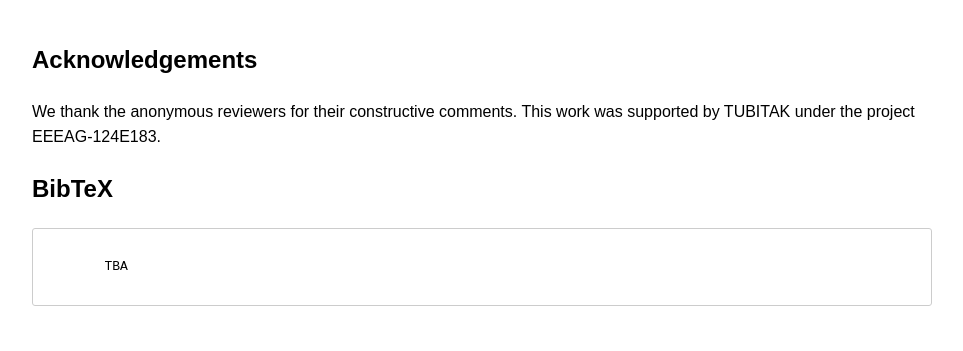
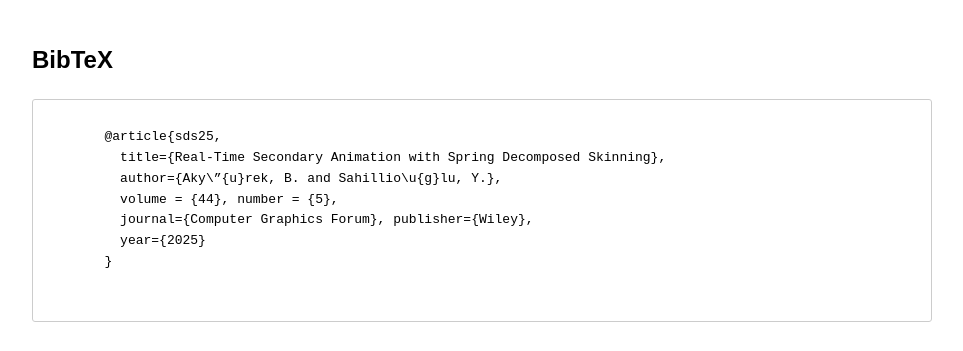
Before and after one commit to bartuakyurek/publications, a plain HTML site: page SDS/index.html in a window 1280 px wide. Shown: the part 2243-2594 px from the top of the page, without its empty margins (158-1121 px from the left). Drawn offline with Linux system fonts and the light colour scheme; a web font is replaced by a local one.

Commit message:
Add citation

```diff
--- a/SDS/index.html
+++ b/SDS/index.html
@@ -66,14 +66,18 @@
     Your browser does not support the video tag.
   </video>
 
-  <h2 id="acknowledgements">Acknowledgements</h2>
-  <p>We thank the anonymous reviewers for their constructive comments. This work was supported by TUBITAK under the project
-    EEEAG-124E183.</p>
 
   <h2 id="citation">BibTeX</h3>
   <div align="left" class="code-container">
       <code>
-        TBA
+        @article{sds25,
+          title={Real-Time Secondary Animation with Spring Decomposed Skinning},
+          author={Aky\”{u}rek, B. and Sahillio\u{g}lu, Y.},
+          volume = {44}, number = {5},
+          journal={Computer Graphics Forum}, publisher={Wiley},
+          year={2025}
+        }
+
       </code>
   </div>
 
```
